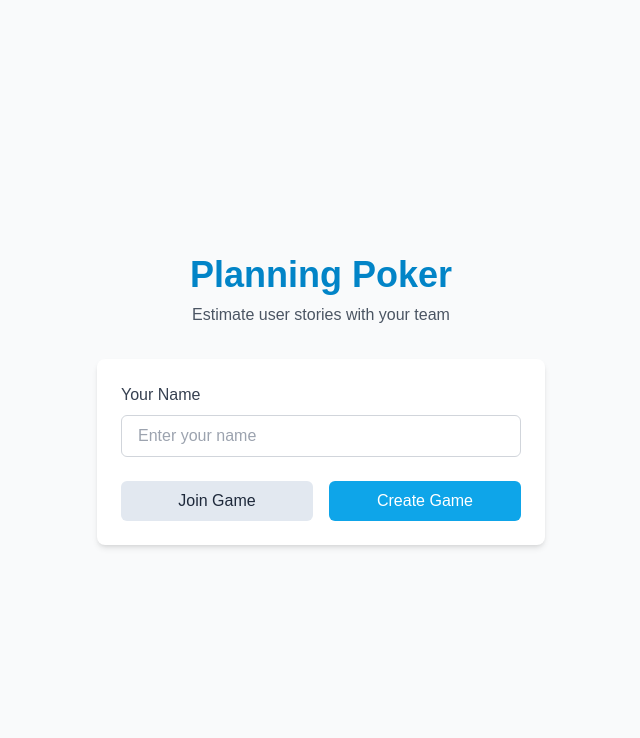
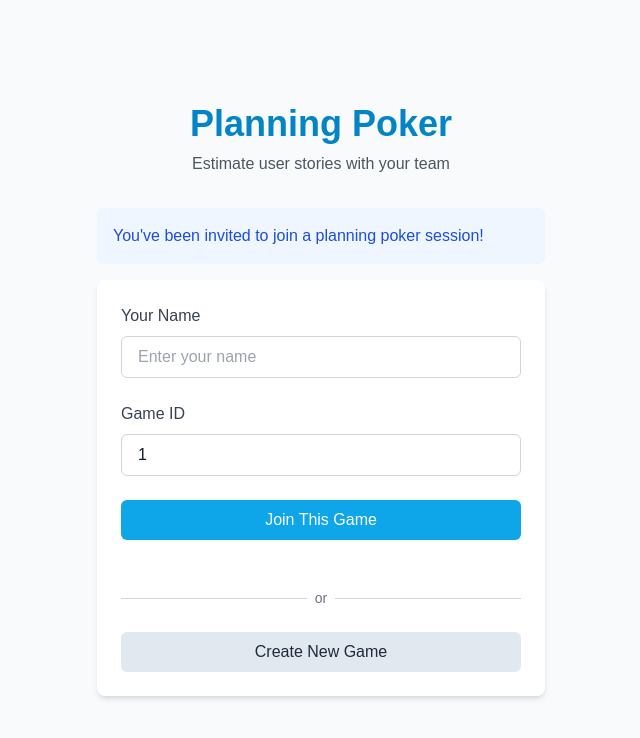
Before and after one commit to moinahoi/planningpoker, a React (Vite) app in the folder client/: page /invite/1 in a window 1280 px wide. Before the commit this address led to /. Shown: the top 738 px of the page, without its empty margins (319-959 px from the left). Built offline with nearby package versions, Linux system fonts and the light colour scheme; a web font is replaced by a local one.

Commit message:
improve invites with picking gameId from url and prefill joining screen

```diff
--- a/client/src/App.tsx
+++ b/client/src/App.tsx
@@ -30,6 +30,7 @@ function App() {
     <div className="min-h-screen bg-gray-50">
       <Routes>
         <Route path="/" element={<HomePage />} />
+        <Route path="/invite/:gameId" element={<HomePage />} />
         <Route path="/game/:gameId" element={<GameRoom />} />
         <Route path="*" element={<Navigate to="/" replace />} />
       </Routes>
--- a/client/src/pages/GameRoom.tsx
+++ b/client/src/pages/GameRoom.tsx
@@ -130,7 +130,7 @@ const GameRoom = () => {
 
   // Copy game link to clipboard
   const copyGameLink = () => {
-    const link = `${window.location.origin}/game/${gameId}`
+    const link = `${window.location.origin}/invite/${gameId}`
     navigator.clipboard.writeText(link)
     setCopied(true)
     setTimeout(() => setCopied(false), 2000)
--- a/client/src/pages/HomePage.tsx
+++ b/client/src/pages/HomePage.tsx
@@ -1,4 +1,4 @@
-import { useState } from 'react'
+import { useState, useEffect } from 'react'
 import { useNavigate, useParams } from 'react-router-dom'
 import axios from 'axios'
 
@@ -7,7 +7,6 @@ const HomePage = () => {
   const { gameId: paramGameId } = useParams<{ gameId: string }>()
   const [localGameId, setLocalGameId] = useState(paramGameId || '');
   const [isCreating, setIsCreating] = useState(false)
-  const [isJoining, setIsJoining] = useState(false)
   const [playerName, setPlayerName] = useState('')
   const [error, setError] = useState('')
 
@@ -55,6 +54,14 @@ const HomePage = () => {
     navigate(`/game/${localGameId}`)
   }
 
+  // Auto-join if user has a stored name and gameId is in URL
+  useEffect(() => {
+    if (paramGameId && localStorage.getItem('playerName')) {
+      // User has an existing session and is accessing via invite link
+      navigate(`/game/${paramGameId}`)
+    }
+  }, [paramGameId, navigate])
+
   return (
     <div className="flex min-h-screen flex-col items-center justify-center p-4">
       <div className="w-full max-w-md">
@@ -63,6 +70,12 @@ const HomePage = () => {
           <p className="text-gray-600">Estimate user stories with your team</p>
         </div>
 
+        {paramGameId && (
+          <div className="mb-4 rounded-md bg-blue-50 p-4 text-blue-700">
+            <p>You've been invited to join a planning poker session!</p>
+          </div>
+        )}
+
         {error && (
           <div className="mb-4 rounded-md bg-red-50 p-4 text-red-700">
             <p>{error}</p>
@@ -70,6 +83,8 @@ const HomePage = () => {
         )}
 
         <div className="rounded-lg bg-white p-6 shadow-md">
+          <form onSubmit={handleJoinGame}>
+            {/* Name Field */}
             <div className="mb-6">
               <label htmlFor="playerName" className="mb-2 block font-medium text-gray-700">
                 Your Name
@@ -85,31 +100,8 @@ const HomePage = () => {
               />
             </div>
 
-          <div className="grid grid-cols-1 gap-4 sm:grid-cols-2">
-            <div>
-              <button
-                onClick={() => setIsJoining(true)}
-                className="btn btn-secondary w-full"
-                disabled={isCreating}
-              >
-                Join Game
-              </button>
-            </div>
-            <div>
-              <button
-                onClick={handleCreateGame}
-                className="btn btn-primary w-full"
-                disabled={isCreating || isJoining}
-              >
-                {isCreating ? 'Creating...' : 'Create Game'}
-              </button>
-            </div>
-          </div>
-
-          {isJoining && (
-            <div className="mt-6">
-              <form onSubmit={handleJoinGame}>
-                <div className="mb-4">
+            {/* Game ID Field */}
+            <div className="mb-6">
               <label htmlFor="gameId" className="mb-2 block font-medium text-gray-700">
                 Game ID
               </label>
@@ -120,15 +112,40 @@ const HomePage = () => {
                 placeholder="Enter game ID"
                 value={localGameId}
                 onChange={(e) => setLocalGameId(e.target.value)}
-                    required
+                required={!isCreating}
+                readOnly={!!paramGameId}
               />
             </div>
-                <button type="submit" className="btn btn-primary w-full">
-                  Join
+
+            {/* Join Game Button */}
+            <button
+              type="submit"
+              className="btn btn-primary w-full mb-6"
+              disabled={isCreating}
+            >
+              {paramGameId ? 'Join This Game' : 'Join Game'}
+            </button>
+
+            {/* Divider */}
+            <div className="relative my-6">
+              <div className="absolute inset-0 flex items-center">
+                <div className="w-full border-t border-gray-300"></div>
+              </div>
+              <div className="relative flex justify-center text-sm">
+                <span className="bg-white px-2 text-gray-500">or</span>
+              </div>
+            </div>
+
+            {/* Create Game Button */}
+            <button
+              type="button"
+              onClick={handleCreateGame}
+              className="btn btn-secondary w-full"
+              disabled={isCreating}
+            >
+              {isCreating ? 'Creating...' : 'Create New Game'}
             </button>
           </form>
-            </div>
-          )}
         </div>
       </div>
     </div>
```
Lines whose indentation alone changed are shown as unchanged.
